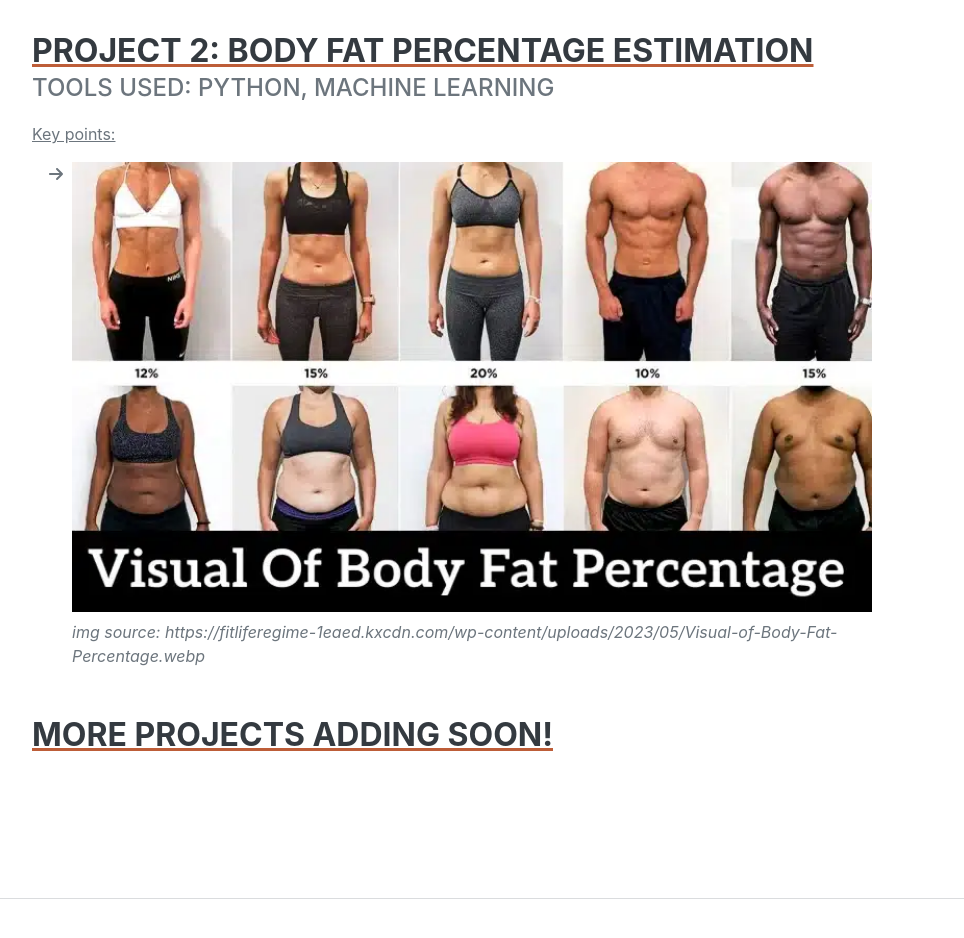
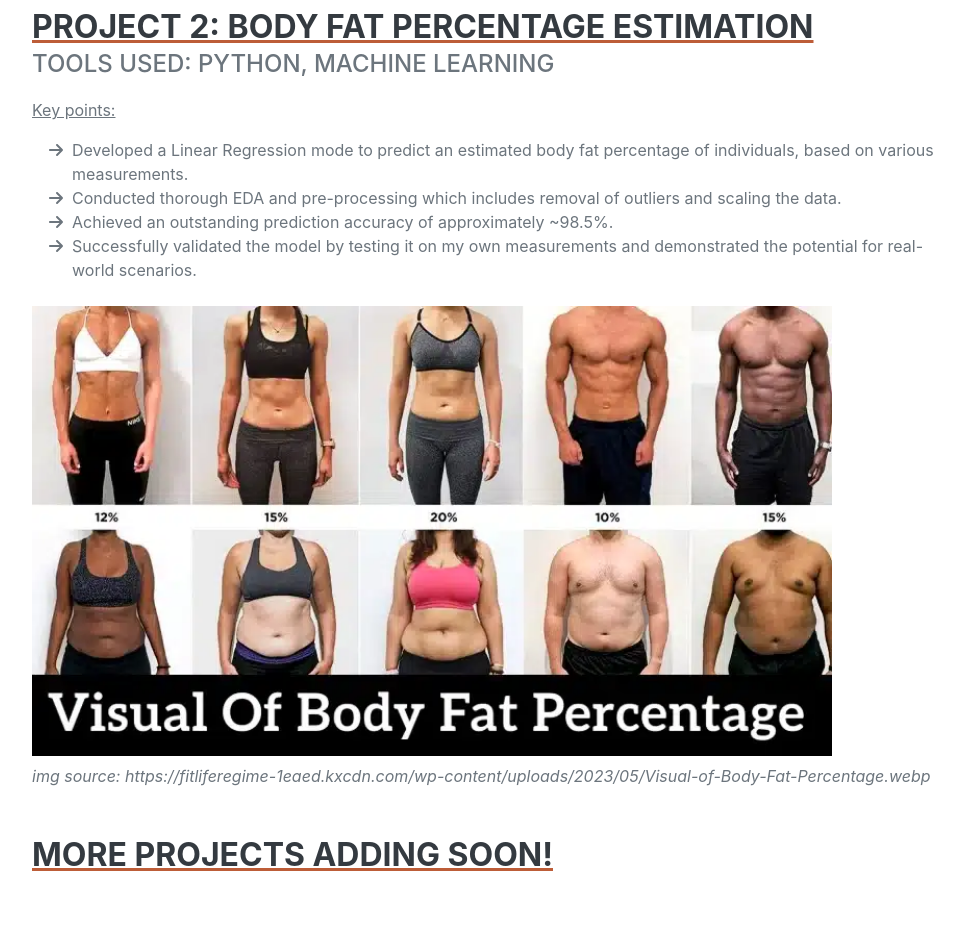
Before and after one commit to blackdragon2012/Akshay-Bhandari-Porfolio.github.io, a plain HTML site: page index.html in a window 1280 px wide. Shown: the part 2780-3718 px from the top of the page, without its empty margins (288-1252 px from the left). Drawn offline with nearby package versions, Linux system fonts and the light colour scheme; a web font is replaced by a local one.

Commit message:
Update index.html

```diff
--- a/index.html
+++ b/index.html
@@ -127,6 +127,7 @@
                                         <span class="fa-li"><i class="fas fa-arrow-right"></i></span>
                                         Communicated the research findings through a comprehensive report and demonstrated a strong understanding of multilabel classification techniques, machine learning algorithms, and their practical application in real-world scenarios.
                                     </li>
+                                </ul>
                             <img class="img-fluid mx-auto mb-2" src="assets/img/ML-Model.jpg" alt="" width="800"/>
                             <br>
                             <i>img source: https://cdn-coiao.nitrocdn.com/CYHudqJZsSxQpAPzLkHFOkuzFKDpEHGF/assets/static/optimized/rev-85bf93c/wp-content/uploads/2022/04/machine-learning-training_simple-visual-example.png</i>
@@ -144,8 +145,22 @@
                                 <ul class="fa-ul mb-0">
                                     <li>
                                         <span class="fa-li"><i class="fas fa-arrow-right"></i></span>
-
+                                        Developed a Linear Regression mode to predict an estimated body fat percentage of individuals, based on various measurements.
                                     </li>
+                                    <li>
+                                        <span class="fa-li"><i class="fas fa-arrow-right"></i></span>
+                                        Conducted thorough EDA and pre-processing which includes removal of outliers and scaling the data.
+                                    </li>
+                                    <li>
+                                        <span class="fa-li"><i class="fas fa-arrow-right"></i></span>
+                                        Achieved an outstanding prediction accuracy of approximately ~98.5%.
+                                    </li>
+                                    <li>
+                                        <span class="fa-li"><i class="fas fa-arrow-right"></i></span>
+                                        Successfully validated the model by testing it on my own measurements and demonstrated the potential for real-world scenarios.
+                                    </li>
+                                </ul>
+                                <br>
                             <img class="img-fluid mx-auto mb-2" src="assets/img/bfp.jpg" alt="assets/img/profile.jpg" width="800"/>
                             <br>
                             <i>img source: https://fitliferegime-1eaed.kxcdn.com/wp-content/uploads/2023/05/Visual-of-Body-Fat-Percentage.webp</i>
@@ -156,7 +171,7 @@
 
                     <div class="d-flex flex-column flex-md-row justify-content-between mb-5">
                         <div class="flex-grow-1">
-                            <a href="https://github.com/blackdragon2012/"><h3 class="mb-0">More projects adding soon!</h3></a>
+                            <a href="https://github.com/blackdragon2012/"><h3 class="mb-0">More projects adding soon! </h3></a>
                             <div class="subheading mb-3"></div>
                     </div>
                     <div class="flex-shrink-0"><span class="text-primary"></span></div>
```
